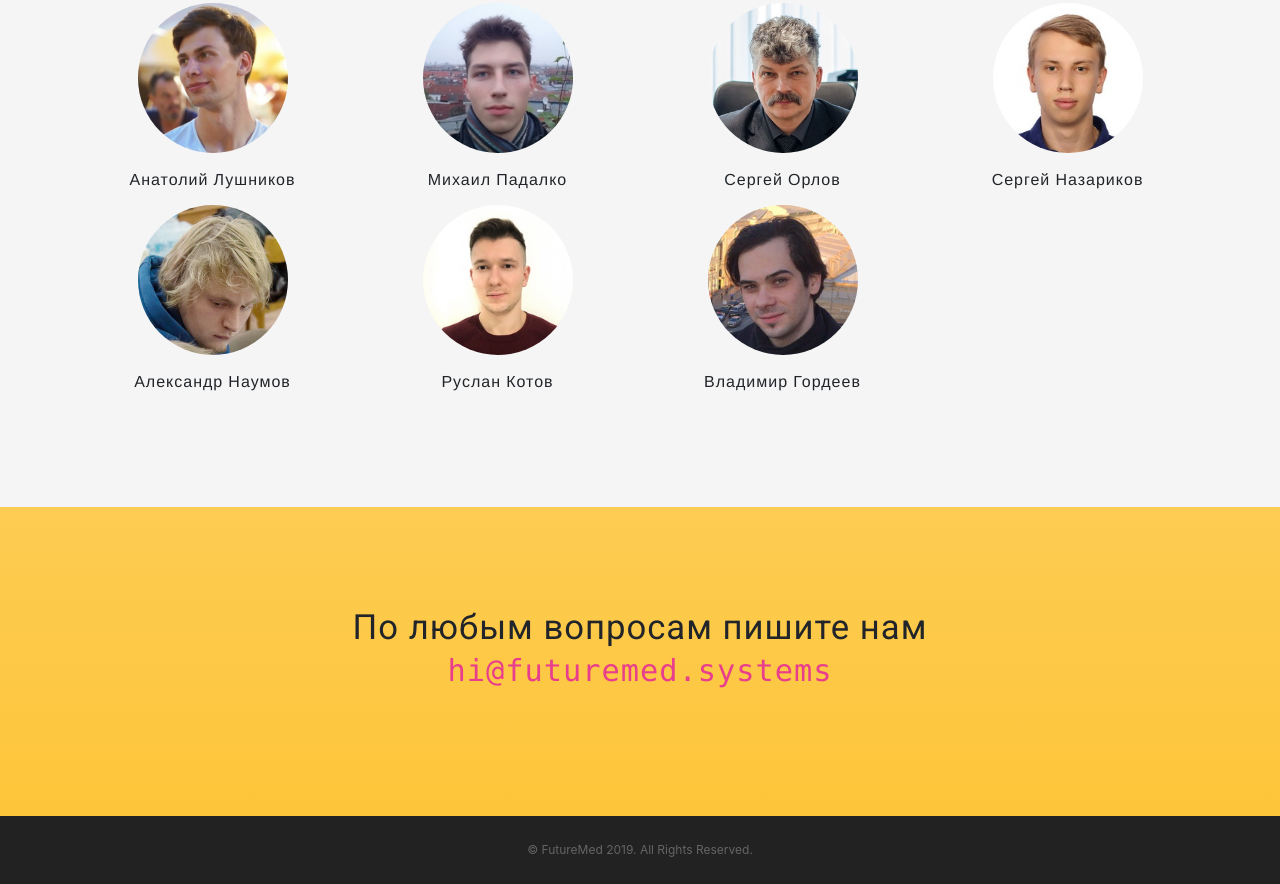
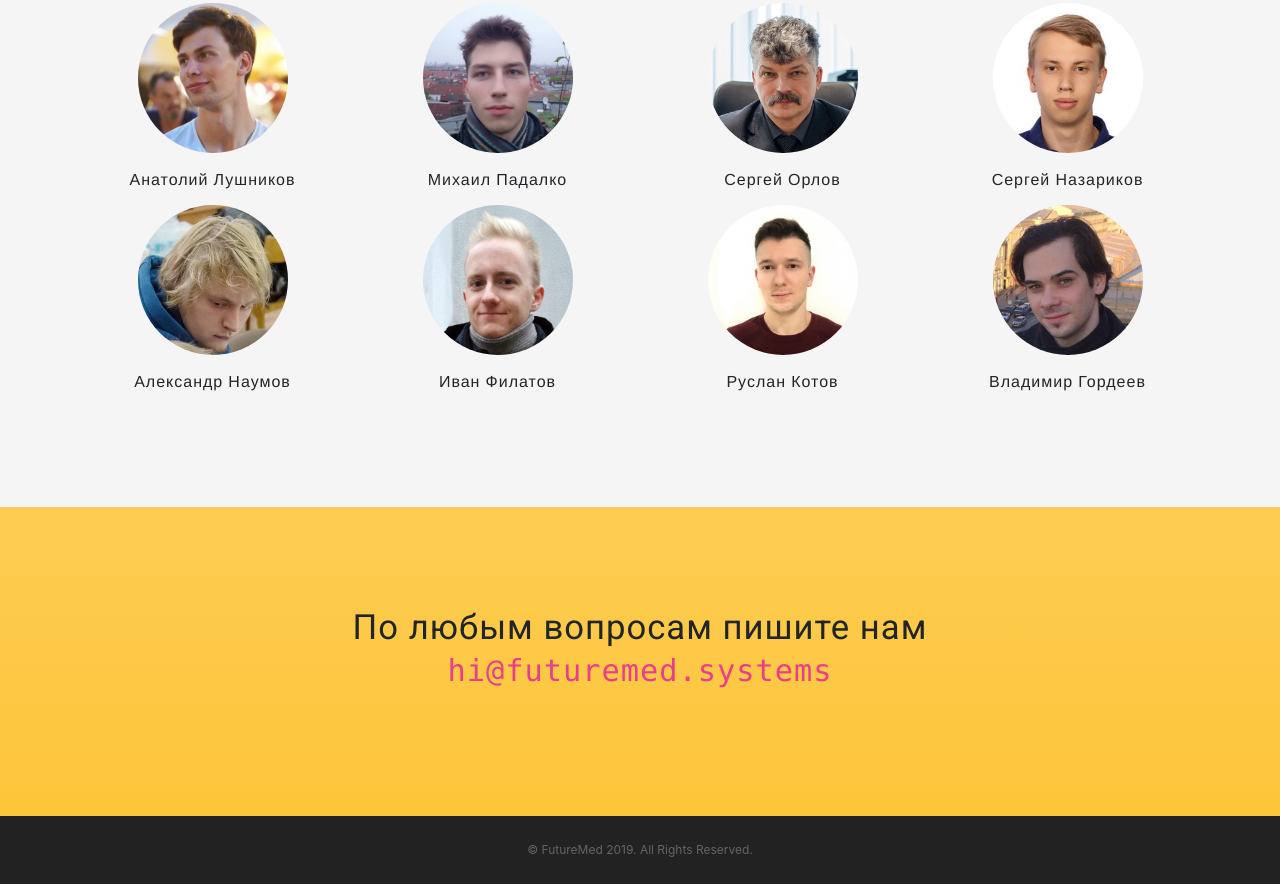
Before and after one commit to alushnikov/ru, a website with bundled scripts: page index.html in a window 1280 px wide. Shown: the part 1925-2809 px from the top of the page. Built offline with nearby package versions, Linux system fonts and the light colour scheme.

Commit message:
Update index.html

```diff
--- a/index.html
+++ b/index.html
@@ -148,6 +148,11 @@
                     <p class="compact-subtitle text-center"></p>
                 </div>
                 <div class="col-md-3 col-xs-4 teammember">
+                    <img class="img-circle" src="team/IvanFilatov.jpg">
+                    <h4 class="compact-title text-center">Иван Филатов</h4>
+                    <p class="compact-subtitle text-center"></p>
+                </div>
+                <div class="col-md-3 col-xs-4 teammember">
                     <img class="img-circle" src="team/RuslanKotov.jpg">
                     <h4 class="compact-title text-center">Руслан Котов</h4>
                     <p class="compact-subtitle text-center"></p>
```
